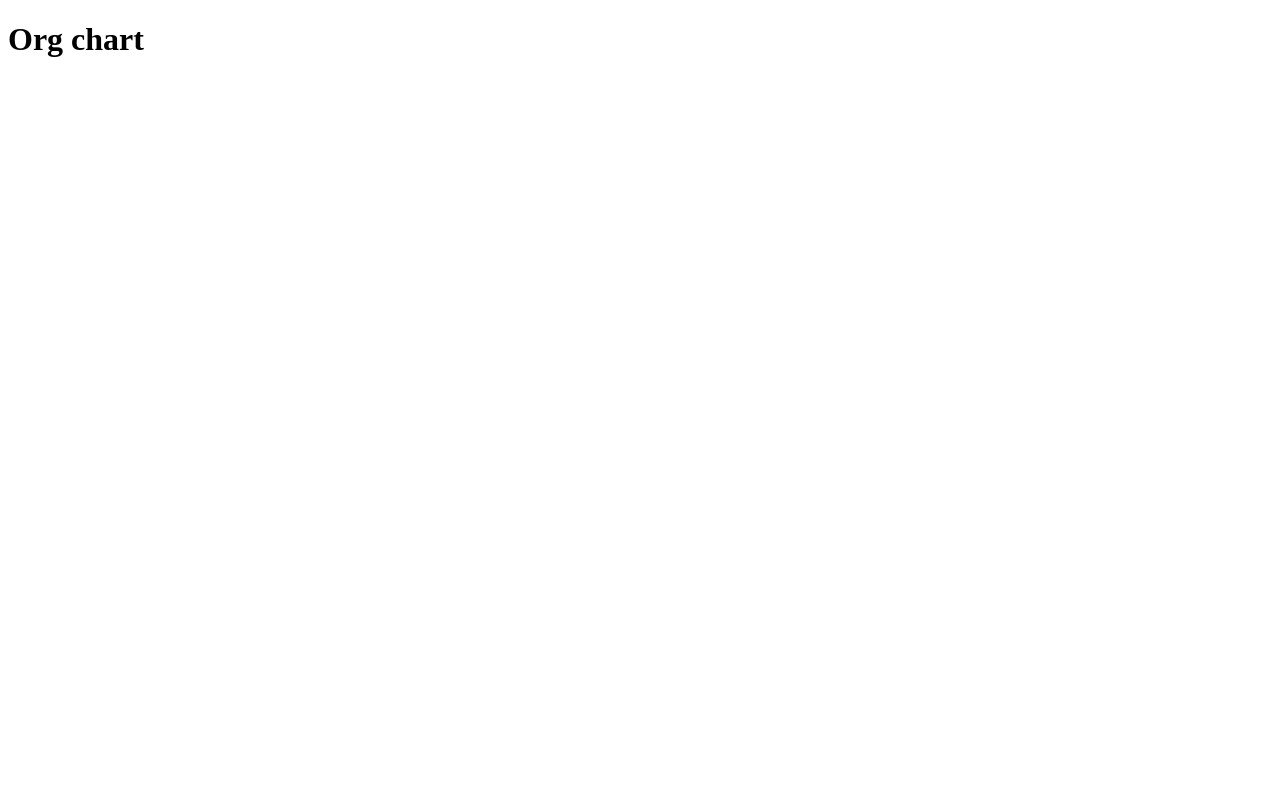
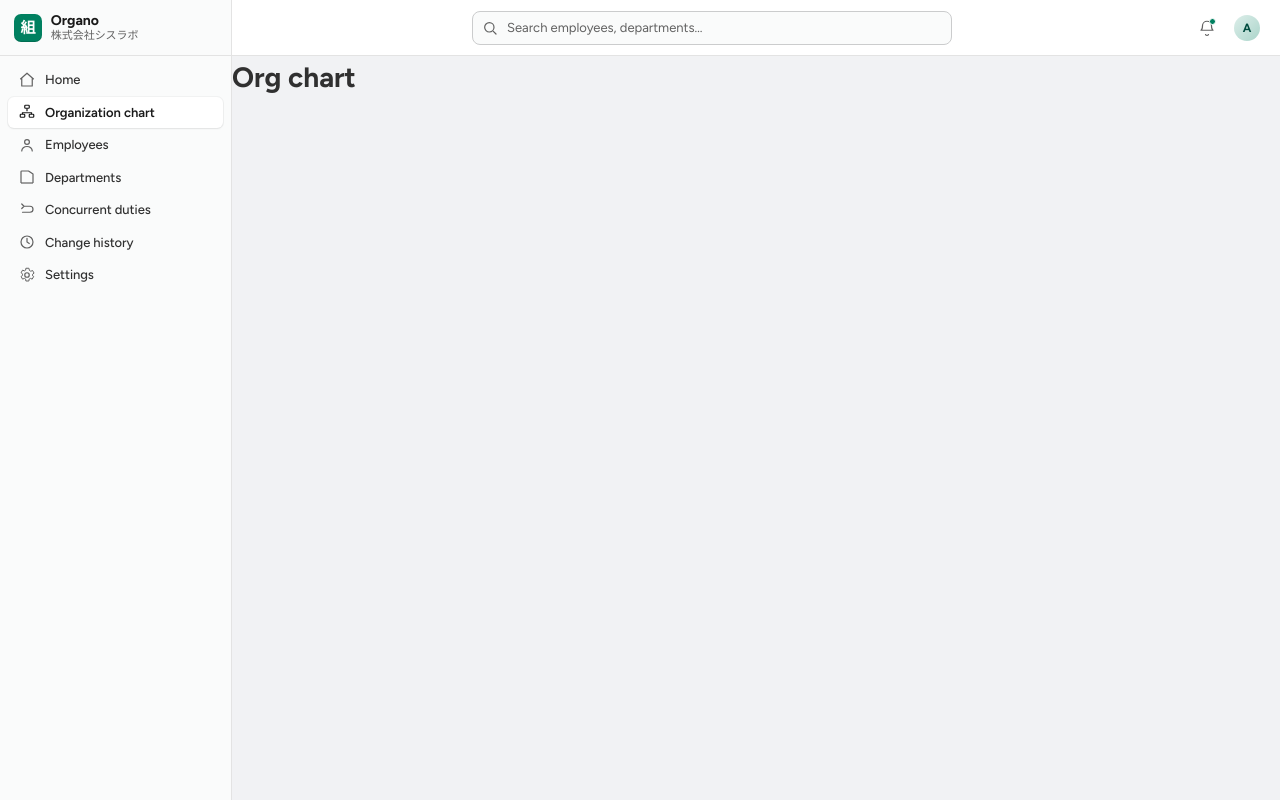
Before and after one commit to arafatahmedtanimcsedu57/organization, a React (Vite) app in the folder apps/web/: page /chart in a window 1280 px wide. Built offline with nearby package versions, Linux system fonts and the light colour scheme.

Commit message:
task: 8.3 Build the app shell: left nav (Home · Org chart · Employees · Departments · Concurrent duties · Change history · Settings) + top bar (search, notifications, account)

```diff
--- /dev/null
+++ b/apps/web/src/design/shell.css
@@ -0,0 +1,267 @@
+/* =====================================================================
+   ORGANO ADMIN — app shell
+   Base reset + the sidebar (brand, nav) and top bar (search,
+   notifications, account) that wrap every route. Ported from
+   ui_design/shopify/styles.css.
+   ===================================================================== */
+
+*,
+*::before,
+*::after {
+  box-sizing: border-box;
+}
+* {
+  margin: 0;
+}
+html {
+  -webkit-text-size-adjust: 100%;
+}
+body {
+  font-family: var(--f-ui);
+  background: var(--bg);
+  color: var(--text);
+  font-size: 14px;
+  line-height: 1.5;
+  -webkit-font-smoothing: antialiased;
+  letter-spacing: -0.003em;
+}
+img {
+  max-width: 100%;
+  display: block;
+}
+a {
+  color: inherit;
+  text-decoration: none;
+}
+button {
+  font: inherit;
+  color: inherit;
+  cursor: pointer;
+  background: none;
+  border: 0;
+}
+:focus-visible {
+  outline: 2px solid var(--brand);
+  outline-offset: 1px;
+  border-radius: 3px;
+}
+::selection {
+  background: #cdeee0;
+}
+.jp {
+  font-family: var(--f-jp);
+}
+
+/* ---- frame ---- */
+.frame {
+  display: grid;
+  grid-template-columns: var(--sidebar-w) 1fr;
+  min-height: 100vh;
+}
+
+/* ---- sidebar ---- */
+.sidebar {
+  background: var(--surface-sub);
+  border-right: 1px solid var(--border);
+  display: flex;
+  flex-direction: column;
+  position: sticky;
+  top: 0;
+  height: 100vh;
+}
+.side-brand {
+  display: flex;
+  align-items: center;
+  gap: 0.55rem;
+  padding: 12px 14px;
+  height: var(--topbar-h);
+  border-bottom: 1px solid var(--border);
+}
+.logo {
+  width: 28px;
+  height: 28px;
+  border-radius: 7px;
+  background: var(--brand);
+  display: grid;
+  place-items: center;
+  color: #fff;
+  font-weight: 800;
+  flex: 0 0 auto;
+  box-shadow: inset 0 -1px 0 rgba(0, 0, 0, 0.15);
+}
+.logo .jp {
+  font-family: var(--f-jp);
+  font-weight: 800;
+  font-size: 15px;
+}
+.side-brand b {
+  font-weight: 700;
+  font-size: 14px;
+  color: var(--text-strong);
+}
+.side-brand .store {
+  display: flex;
+  flex-direction: column;
+  line-height: 1.2;
+}
+.side-brand .store small {
+  font-size: 11px;
+  color: var(--text-sub);
+  font-weight: 500;
+}
+
+.nav {
+  padding: 8px;
+  display: flex;
+  flex-direction: column;
+  gap: 1px;
+  overflow-y: auto;
+  flex: 1;
+}
+.nav-item {
+  display: flex;
+  align-items: center;
+  gap: 9px;
+  padding: 6px 10px;
+  border-radius: var(--r-sm);
+  font-size: 13px;
+  font-weight: 500;
+  color: var(--text);
+  transition: background 0.12s var(--ease);
+}
+.nav-item svg {
+  width: 18px;
+  height: 18px;
+  color: var(--text-sub);
+  flex: 0 0 auto;
+}
+.nav-item:hover {
+  background: var(--surface-hover);
+}
+.nav-item.active {
+  background: var(--surface);
+  box-shadow: var(--shadow-1);
+  font-weight: 600;
+  color: var(--text-strong);
+}
+.nav-item.active svg {
+  color: var(--action);
+}
+
+/* ---- topbar ---- */
+.main {
+  display: flex;
+  flex-direction: column;
+  min-width: 0;
+}
+.topbar {
+  height: var(--topbar-h);
+  background: var(--surface);
+  border-bottom: 1px solid var(--border);
+  display: flex;
+  align-items: center;
+  gap: 14px;
+  padding: 0 16px;
+  position: sticky;
+  top: 0;
+  z-index: 20;
+}
+.search {
+  flex: 1;
+  max-width: 480px;
+  margin: 0 auto;
+  position: relative;
+}
+.search input {
+  width: 100%;
+  height: 34px;
+  border: 1px solid var(--border-strong);
+  border-radius: var(--r);
+  background: var(--surface-sub);
+  padding: 0 12px 0 34px;
+  font: inherit;
+  font-size: 13px;
+  color: var(--text);
+  transition:
+    box-shadow 0.15s var(--ease),
+    border-color 0.15s var(--ease),
+    background 0.15s var(--ease);
+}
+.search input::placeholder {
+  color: var(--text-sub);
+}
+.search input:focus {
+  outline: none;
+  background: #fff;
+  border-color: var(--brand);
+  box-shadow: 0 0 0 3px rgba(0, 128, 96, 0.14);
+}
+.search svg {
+  position: absolute;
+  left: 10px;
+  top: 50%;
+  transform: translateY(-50%);
+  width: 16px;
+  height: 16px;
+  color: var(--text-sub);
+}
+.topbar .tb-right {
+  display: flex;
+  align-items: center;
+  gap: 6px;
+}
+.icon-btn {
+  width: 34px;
+  height: 34px;
+  border-radius: var(--r);
+  display: grid;
+  place-items: center;
+  color: var(--text-sub);
+  position: relative;
+  transition: background 0.12s var(--ease);
+}
+.icon-btn:hover {
+  background: var(--surface-hover);
+}
+.icon-btn svg {
+  width: 18px;
+  height: 18px;
+}
+.icon-btn .dot {
+  position: absolute;
+  top: 7px;
+  right: 8px;
+  width: 7px;
+  height: 7px;
+  border-radius: 50%;
+  background: var(--brand);
+  border: 1.5px solid #fff;
+  z-index: 1;
+}
+.avatar {
+  width: 26px;
+  height: 26px;
+  border-radius: 50%;
+  background: linear-gradient(135deg, #00806022, #00806055);
+  color: var(--brand-dark);
+  display: grid;
+  place-items: center;
+  font-weight: 700;
+  font-size: 12px;
+  flex: 0 0 auto;
+}
+
+/* ---- narrow viewport: shell collapses; admin work assumes desktop ---- */
+@media (max-width: 1080px) {
+  .frame {
+    grid-template-columns: 1fr;
+  }
+  .sidebar {
+    display: none;
+  }
+}
+@media (max-width: 640px) {
+  .search {
+    display: none;
+  }
+}
--- a/apps/web/src/layouts/RootLayout.tsx
+++ b/apps/web/src/layouts/RootLayout.tsx
@@ -1,14 +1,16 @@
 import { Outlet } from 'react-router-dom';
+import { Sidebar } from './Sidebar';
+import { Topbar } from './Topbar';
 
-/**
- * Placeholder shell for every route. Section 8 (design-system) replaces this
- * with the real app shell: left nav (Home · Org chart · Employees ·
- * Departments · Concurrent duties · Change history · Settings) + top bar.
- */
+/** App shell: left nav + top bar wrapping every route (design-system capability). */
 export function RootLayout() {
   return (
-    <div className="app-shell-placeholder">
-      <Outlet />
+    <div className="frame">
+      <Sidebar />
+      <div className="main">
+        <Topbar />
+        <Outlet />
+      </div>
     </div>
   );
 }
--- /dev/null
+++ b/apps/web/src/layouts/Sidebar.tsx
@@ -0,0 +1,57 @@
+import type { ComponentType } from 'react';
+import { NavLink } from 'react-router-dom';
+import {
+  ChartIcon,
+  ConcurrentIcon,
+  DepartmentsIcon,
+  EmployeesIcon,
+  HistoryIcon,
+  HomeIcon,
+  SettingsIcon,
+} from './icons';
+
+interface NavItem {
+  to: string;
+  label: string;
+  icon: ComponentType;
+  end?: boolean;
+}
+
+const NAV_ITEMS: NavItem[] = [
+  { to: '/', label: 'Home', icon: HomeIcon, end: true },
+  { to: '/chart', label: 'Organization chart', icon: ChartIcon },
+  { to: '/admin/employees', label: 'Employees', icon: EmployeesIcon },
+  { to: '/admin/departments', label: 'Departments', icon: DepartmentsIcon },
+  { to: '/admin/assignments', label: 'Concurrent duties', icon: ConcurrentIcon },
+  { to: '/history', label: 'Change history', icon: HistoryIcon },
+  { to: '/settings', label: 'Settings', icon: SettingsIcon },
+];
+
+export function Sidebar() {
+  return (
+    <aside className="sidebar">
+      <div className="side-brand">
+        <span className="logo">
+          <span className="jp">組</span>
+        </span>
+        <span className="store">
+          <b>Organo</b>
+          <small>株式会社シスラボ</small>
+        </span>
+      </div>
+      <nav className="nav" aria-label="Main">
+        {NAV_ITEMS.map(({ to, label, icon: Icon, end }) => (
+          <NavLink
+            key={to}
+            to={to}
+            end={end}
+            className={({ isActive }) => `nav-item${isActive ? ' active' : ''}`}
+          >
+            <Icon />
+            {label}
+          </NavLink>
+        ))}
+      </nav>
+    </aside>
+  );
+}
--- /dev/null
+++ b/apps/web/src/layouts/Topbar.tsx
@@ -0,0 +1,22 @@
+import { NavLink } from 'react-router-dom';
+import { BellIcon, SearchIcon } from './icons';
+
+export function Topbar() {
+  return (
+    <header className="topbar">
+      <div className="search">
+        <SearchIcon />
+        <input type="search" placeholder="Search employees, departments…" aria-label="Search" />
+      </div>
+      <div className="tb-right">
+        <button className="icon-btn" type="button" aria-label="Notifications">
+          <span className="dot" />
+          <BellIcon />
+        </button>
+        <NavLink to="/settings" className="icon-btn" aria-label="Account">
+          <div className="avatar">A</div>
+        </NavLink>
+      </div>
+    </header>
+  );
+}
--- /dev/null
+++ b/apps/web/src/layouts/icons.tsx
@@ -0,0 +1,90 @@
+import type { SVGProps } from 'react';
+
+/** Inline nav / top-bar icons, ported from `ui_design/shopify/admin.html`. */
+function Icon(props: SVGProps<SVGSVGElement>) {
+  return <svg viewBox="0 0 24 24" fill="none" stroke="currentColor" aria-hidden="true" {...props} />;
+}
+
+export function HomeIcon() {
+  return (
+    <Icon>
+      <path d="M3 11l9-8 9 8M5 10v10h14V10" strokeWidth={1.6} strokeLinejoin="round" />
+    </Icon>
+  );
+}
+
+export function ChartIcon() {
+  return (
+    <Icon>
+      <rect x="9" y="3" width="6" height="4" rx="1" strokeWidth={1.6} />
+      <rect x="3" y="15" width="6" height="4" rx="1" strokeWidth={1.6} />
+      <rect x="15" y="15" width="6" height="4" rx="1" strokeWidth={1.6} />
+      <path d="M12 7v4M6 15v-2h12v2" strokeWidth={1.6} />
+    </Icon>
+  );
+}
+
+export function EmployeesIcon() {
+  return (
+    <Icon>
+      <circle cx="12" cy="8" r="3.2" strokeWidth={1.6} />
+      <path d="M5 20c0-3.3 3.1-6 7-6s7 2.7 7 6" strokeWidth={1.6} strokeLinecap="round" />
+    </Icon>
+  );
+}
+
+export function DepartmentsIcon() {
+  return (
+    <Icon>
+      <path d="M4 20V5a1 1 0 011-1h9l6 4v12" strokeWidth={1.6} strokeLinejoin="round" />
+      <path d="M4 20h16" strokeWidth={1.6} />
+    </Icon>
+  );
+}
+
+export function ConcurrentIcon() {
+  return (
+    <Icon>
+      <path d="M8 7h8a4 4 0 010 8H6M8 7L5 4M8 7L5 10" strokeWidth={1.6} strokeLinecap="round" strokeLinejoin="round" />
+    </Icon>
+  );
+}
+
+export function HistoryIcon() {
+  return (
+    <Icon>
+      <circle cx="12" cy="12" r="8" strokeWidth={1.6} />
+      <path d="M12 7v5l3 2" strokeWidth={1.6} strokeLinecap="round" />
+    </Icon>
+  );
+}
+
+export function SettingsIcon() {
+  return (
+    <Icon>
+      <circle cx="12" cy="12" r="3" strokeWidth={1.6} />
+      <path
+        d="M19.4 13a7.5 7.5 0 000-2l2-1.5-2-3.5-2.4 1a7 7 0 00-1.7-1L14.5 3h-4l-.3 2.5a7 7 0 00-1.7 1l-2.4-1-2 3.5 2 1.5a7.5 7.5 0 000 2l-2 1.5 2 3.5 2.4-1a7 7 0 001.7 1l.3 2.5h4l.3-2.5a7 7 0 001.7-1l2.4 1 2-3.5z"
+        strokeWidth={1.3}
+        strokeLinejoin="round"
+      />
+    </Icon>
+  );
+}
+
+export function SearchIcon() {
+  return (
+    <Icon>
+      <circle cx="11" cy="11" r="7" strokeWidth={1.8} />
+      <path d="M21 21l-4-4" strokeWidth={1.8} strokeLinecap="round" />
+    </Icon>
+  );
+}
+
+export function BellIcon() {
+  return (
+    <Icon>
+      <path d="M6 9a6 6 0 1112 0c0 5 2 6 2 6H4s2-1 2-6zM10 20a2 2 0 004 0" strokeWidth={1.6} strokeLinejoin="round" />
+    </Icon>
+  );
+}
--- a/apps/web/src/main.tsx
+++ b/apps/web/src/main.tsx
@@ -5,6 +5,7 @@ import { App } from './App';
 import { store } from './store/store';
 import './design/fonts.css';
 import './design/tokens.css';
+import './design/shell.css';
 
 const container = document.getElementById('root');
 if (!container) {
```
Also changed, not shown: 1 other file (tests, documents, lock files or other folders).
